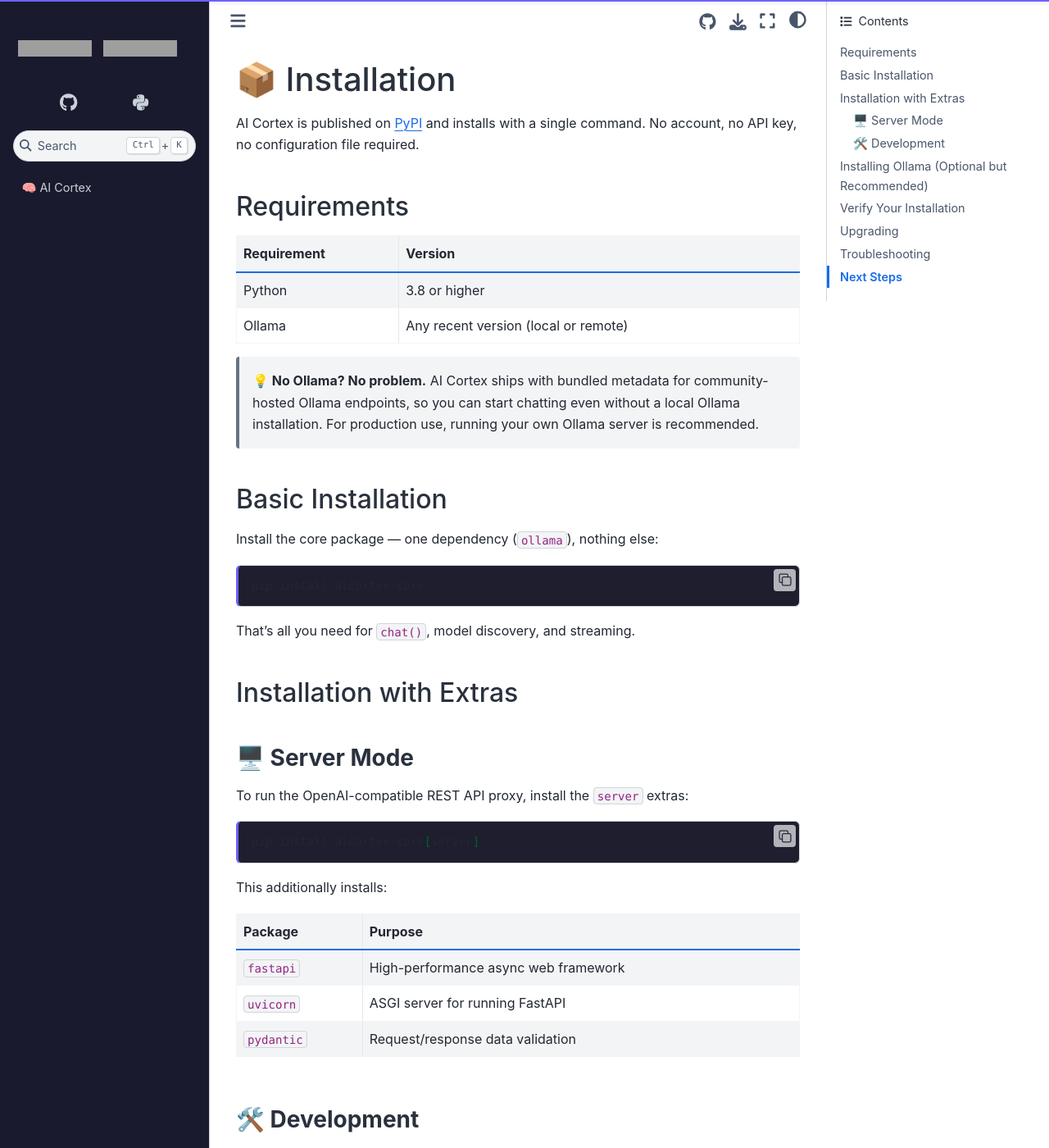
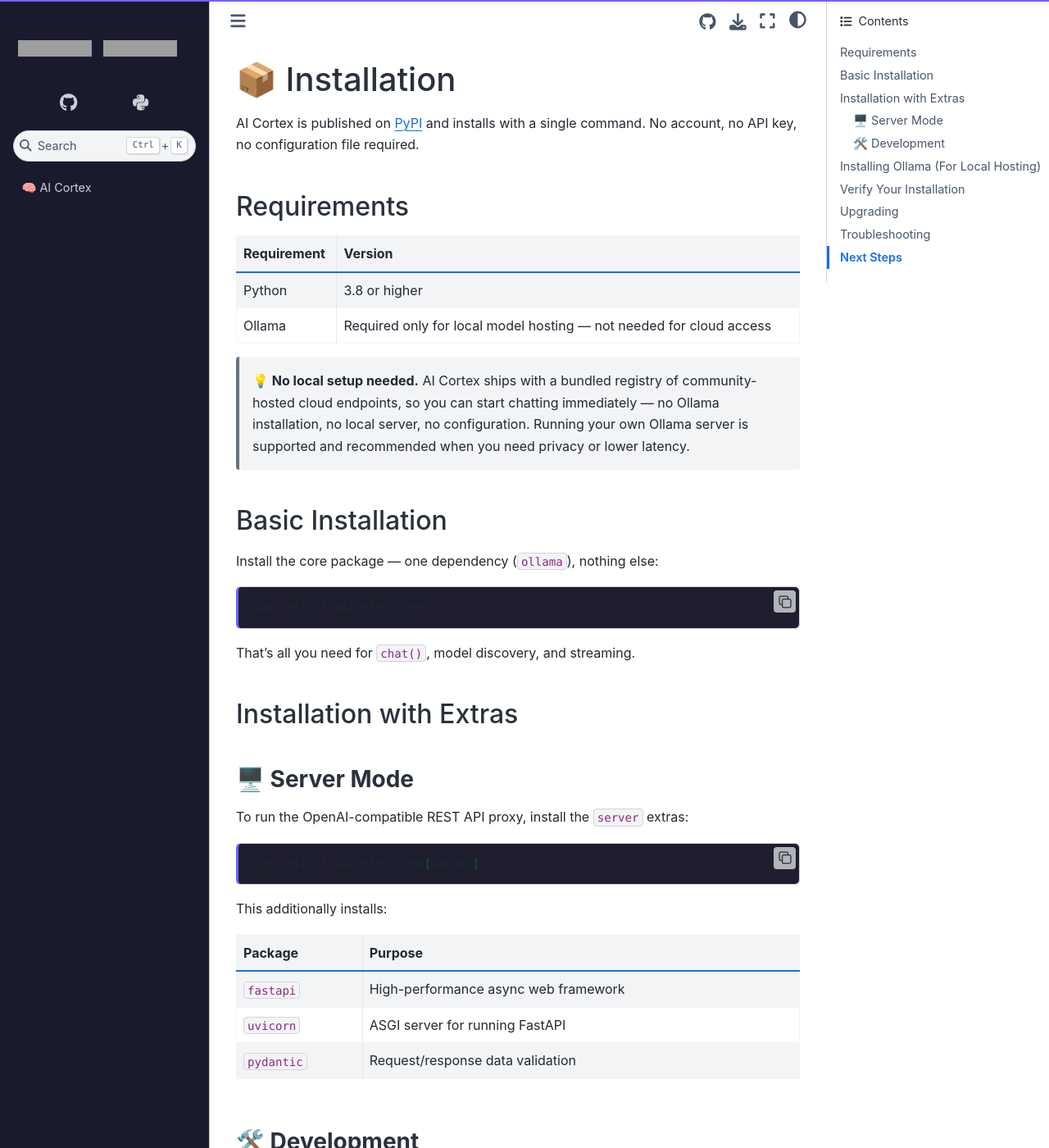
Before and after one commit to eirasmx/aicortex, a Sphinx documentation site: the page built from docs/installation.md, in a window 1280 px wide and 1400 px high. Shown: the whole window at 82% size. Built offline with Sphinx 7.4.7 and the Sphinx Book theme 1.1.4, drawn with Linux system fonts in a browser that asks for light colours; some of the changed text lies outside the part shown; grey boxes are pictures that could not be loaded.

Commit message:
Add files via upload

````diff
--- a/docs/installation.md
+++ b/docs/installation.md
@@ -8,12 +8,12 @@
 | Requirement | Version |
 |---|---|
 | Python | 3.8 or higher |
-| Ollama | Any recent version (local or remote) |
+| Ollama | Required only for local model hosting — not needed for cloud access |
 
-> **💡 No Ollama? No problem.**
-> AI Cortex ships with bundled metadata for community-hosted Ollama endpoints,
-> so you can start chatting even without a local Ollama installation.
-> For production use, running your own Ollama server is recommended.
+> **💡 No local setup needed.**
+> AI Cortex ships with a bundled registry of community-hosted cloud endpoints,
+> so you can start chatting immediately — no Ollama installation, no local server, no configuration.
+> Running your own Ollama server is supported and recommended when you need privacy or lower latency.
 
 ## Basic Installation
 
@@ -59,9 +59,9 @@
 pip install -e ".[server,dev]"
 ```
 
-## Installing Ollama (Optional but Recommended)
+## Installing Ollama (For Local Hosting)
 
-For the best performance and privacy, run Ollama locally:
+Ollama is only required if you want to run models on your own machine. Cloud access works without it.
 
 **macOS / Linux:**
 ```bash
@@ -121,7 +121,7 @@
 → Make sure you installed into the correct Python environment. Try `python -m pip install aicortex-core`.
 
 **`RuntimeError: No servers available for model '...'`**
-→ No live Ollama server was found for that model. Run `ollama serve` locally, or check that your remote server is reachable.
+→ No live server was found for that model. Either the community endpoints for that model are temporarily down, or you're trying to run locally without `ollama serve` running. Try a different model, or check that your local Ollama server is reachable.
 
 **`ImportError: FastAPI server requires additional dependencies`**
 → You tried to call `run_server()` without the server extras. Run `pip install aicortex-core[server]`.
````
Also changed, not shown: CHANGELOG.md (+14 -0 lines), README.md (+5 -4 lines), docs/index.md (+3 -3 lines), docs/models.md (+1 -1 lines), docs/quickstart.md (+2 -2 lines), setup.py (+4 -3 lines), 1 other file.
